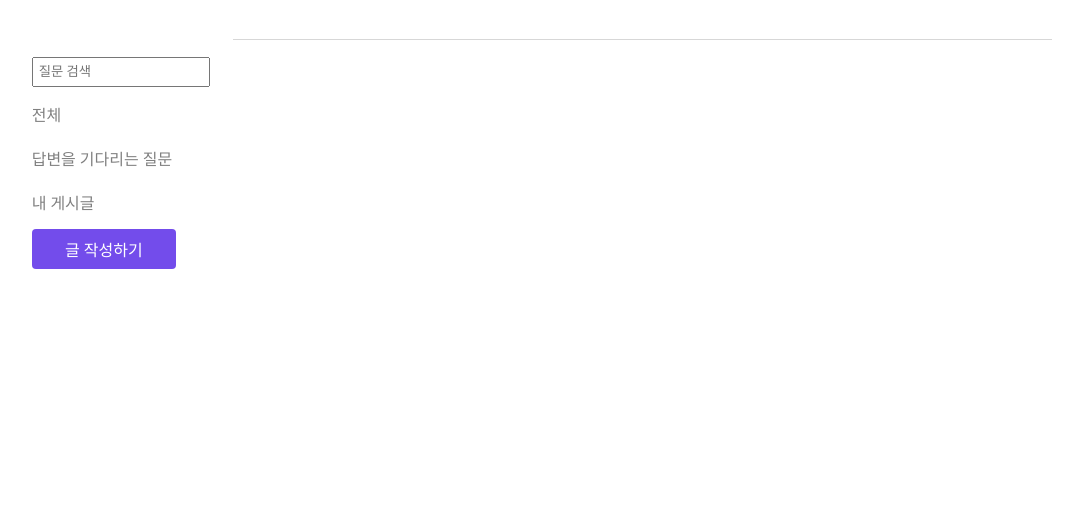
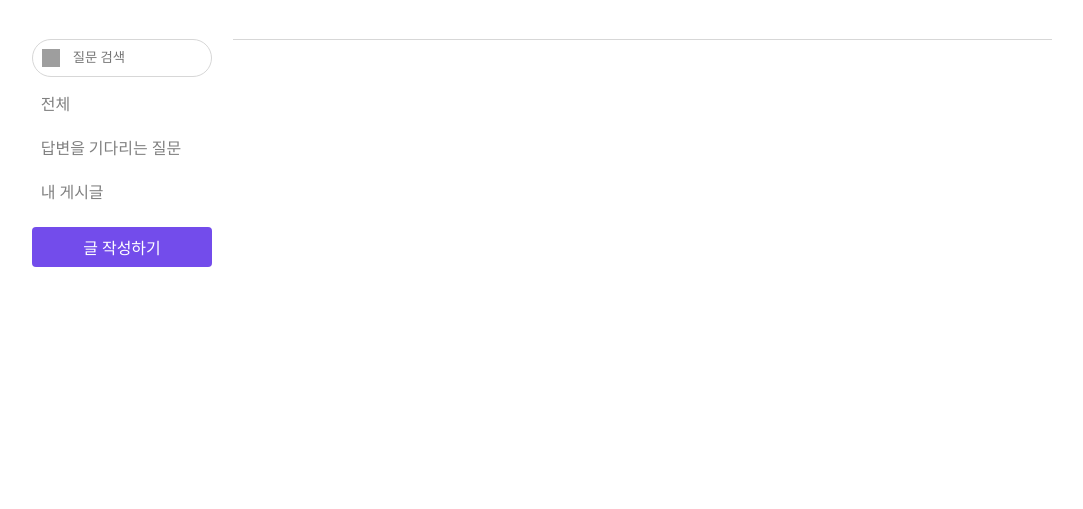
Before and after one commit to mic050r/innerflow-dj, a Django app: page /boards/ in a window 1280 px wide. Shown: the part 108-617 px from the top of the page, without its empty margins (100-1183 px from the left). Run offline with Django 5.2, Linux system fonts and the light colour scheme; data that the repository does not hold is empty; some libraries are stand-ins or nearby versions; grey boxes are pictures that could not be loaded.

Commit message:
💄 [Design] (#15) 게시판 리스트 질문 검색 이미지 추가 및 css 수정

```diff
--- a/InnerFlow/static/css/board/board_list.css
+++ b/InnerFlow/static/css/board/board_list.css
@@ -26,9 +26,29 @@
     padding-left: 2%;
 }
 
-.search-filter input[type="text"] {
-    margin-bottom: 10px;
-    padding: 5px;
+.search-form {
+    display: flex;
+    flex-direction: column;
+}
+
+.search-input-container {
+    position: relative;
+    display: flex;
+    align-items: center;
+}
+
+.search-input {
+    padding: 10px 10px 10px 40px;
+    border-radius: 20px;
+    border: 1px solid var(--gray4);
+    width: 100%;
+}
+
+.search-icon {
+    position: absolute;
+    left: 10px;
+    width: 18px;
+    height: 18px;
 }
 
 .search-filter a {
@@ -47,7 +67,7 @@
 }
 
 .search-filter .btn {
-    width: 80%;
+    width: 100%;
     height: 30px; /* 높이 설정 */
     background-color: var(--main-color);
     color: var(--white);
@@ -69,6 +89,7 @@
     padding-bottom: 3px; /* 텍스트와 밑줄 사이의 간격 조정 */
     font-weight: bold;
     color: var(--main-color);
+
 }
 
 .search-filter a.active::after {
@@ -81,6 +102,13 @@
     background-color: var(--main-color); /* 밑줄 색상 */
     width: 100%;
     transform: translateY(1px); /* 밑줄을 텍스트에서 조금 떨어지게 */
+}
+
+.board-tag {
+    display: flex;
+    flex-direction: column;
+    justify-content: center;
+    padding: 5%;
 }
 
 .content {
--- a/InnerFlow/templates/board/board_list.html
+++ b/InnerFlow/templates/board/board_list.html
@@ -18,13 +18,21 @@
     <div class="content">
         <div class="left-content">
             <div class="search-filter">
-                <form method="get" action="{% url 'board_list' %}">
-                    <img src="" alt="">
-                    <input type="text" name="q" placeholder="질문 검색" value="{{ request.GET.q }}">
+                <form method="get" action="{% url 'board_list' %}" class="search-form">
+                    <div class="search-input-container">
+                        <img src="{% static 'images/search-icon.svg' %}" alt="Search Icon" class="search-icon">
+                        <input type="text" name="q" placeholder="질문 검색" value="{{ request.GET.q }}"
+                               class="search-input">
+                    </div>
                 </form>
-                <a href="{% url 'board_filter' 'all' %}" class="{% if request.path == '/boards/filter/all/' %}active{% endif %}">전체</a>
-                <a href="{% url 'board_filter' 'waiting' %}" class="{% if request.path == '/boards/filter/waiting/' %}active{% endif %}">답변을 기다리는 질문</a>
-                <a href="{% url 'board_filter' 'my_posts' %}" class="{% if request.path == '/boards/filter/my_posts/' %}active{% endif %}">내 게시글</a>
+                <div class="board-tag">
+                    <a href="{% url 'board_filter' 'all' %}"
+                       class="{% if request.path == '/boards/filter/all/' %}active{% endif %}">전체</a>
+                    <a href="{% url 'board_filter' 'waiting' %}"
+                       class="{% if request.path == '/boards/filter/waiting/' %}active{% endif %}">답변을 기다리는 질문</a>
+                    <a href="{% url 'board_filter' 'my_posts' %}"
+                       class="{% if request.path == '/boards/filter/my_posts/' %}active{% endif %}">내 게시글</a>
+                </div>
                 <a href="{% url 'board_create' %}" class="btn">글 작성하기</a>
             </div>
         </div>
```
